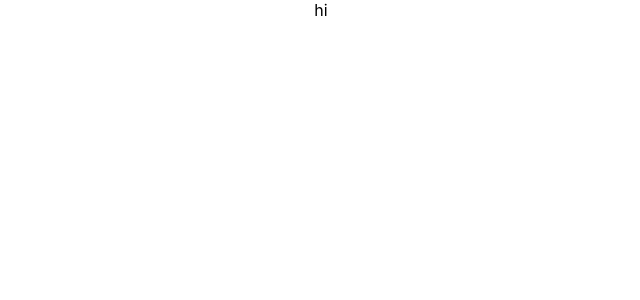
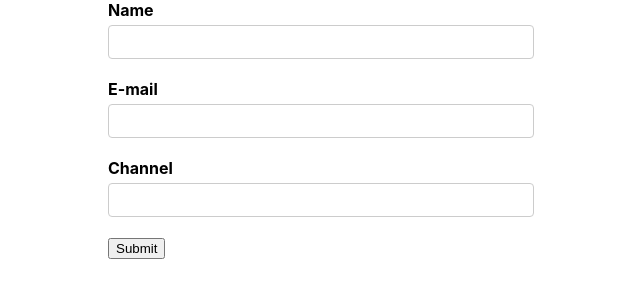
Before and after one commit to Er-RP/react-tutorials, a React (Create React App) app: page / in a window 1280 px wide. Shown: the top 300 px of the page, without its empty margins (319-959 px from the left). Built offline with nearby package versions, Linux system fonts and the light colour scheme.

Commit message:
Basic Formik Validation

```diff
--- a/package.json
+++ b/package.json
@@ -3,6 +3,7 @@
   "version": "0.1.0",
   "private": true,
   "dependencies": {
+    "formik": "^2.2.9",
     "react": "^18.1.0",
     "react-dom": "^18.1.0",
     "react-scripts": "5.0.1",
--- a/src/App.css
+++ b/src/App.css
@@ -1,38 +1,4 @@
 .App {
-  text-align: center;
+  display: flex;
+  justify-content: center;
 }
-
-.App-logo {
-  height: 40vmin;
-  pointer-events: none;
-}
-
-@media (prefers-reduced-motion: no-preference) {
-  .App-logo {
-    animation: App-logo-spin infinite 20s linear;
-  }
-}
-
-.App-header {
-  background-color: #282c34;
-  min-height: 100vh;
-  display: flex;
-  flex-direction: column;
-  align-items: center;
-  justify-content: center;
-  font-size: calc(10px + 2vmin);
-  color: white;
-}
-
-.App-link {
-  color: #61dafb;
-}
-
-@keyframes App-logo-spin {
-  from {
-    transform: rotate(0deg);
-  }
-  to {
-    transform: rotate(360deg);
-  }
-}
--- a/src/App.js
+++ b/src/App.js
@@ -1,7 +1,12 @@
+import YoutubeForm from "./components/YoutubeForm";
 import "./App.css";
 
 function App() {
-  return <div className="App">hi</div>;
+  return (
+    <div className="App">
+      <YoutubeForm />
+    </div>
+  );
 }
 
 export default App;
--- /dev/null
+++ b/src/YoutubeForm.css
@@ -0,0 +1,29 @@
+label {
+  font-weight: bold;
+  display: flex;
+  margin-bottom: 5px;
+}
+
+input[type="text"],
+input[type="email"],
+textarea {
+  display: block;
+  width: 400px;
+  padding: 6px 12px;
+  font-size: 14px;
+  line-height: 1.42857143;
+  color: #555;
+  background-color: #fff;
+  background-image: none;
+  border: 1px solid #ccc;
+  border-radius: 4px;
+  /* margin-bottom: 10px; */
+}
+
+.form-control {
+  margin-bottom: 20px;
+}
+
+.error {
+  color: red;
+}
--- /dev/null
+++ b/src/components/YoutubeForm.js
@@ -0,0 +1,91 @@
+import React from "react";
+import { useFormik } from "formik";
+import "../YoutubeForm.css";
+
+const initialValues = {
+  name: "",
+  email: "",
+  channel: "",
+};
+const onSubmit = (values) => {
+  /* Real world App's API call takes place here */
+  console.log("Form Data onSubmit : ", values);
+};
+const validate = (values) => {
+  let errors = {};
+  if (!values.name) {
+    errors.name = "Name Required";
+  }
+  if (!values.email) {
+    errors.email = "Email Required";
+  } else if (
+    !/^\w+([\.-]?\w+)*@\w+([\.-]?\w+)*(\.\w{2,3})+$/.test(values.email)
+  ) {
+    errors.email = "Invalid Email format";
+  }
+  if (!values.channel) {
+    errors.channel = "Channel Required";
+  }
+  return errors;
+};
+
+const YoutubeForm = () => {
+  const formik = useFormik({
+    initialValues,
+    onSubmit,
+    validate,
+  });
+  //   console.log("Visited Fields:", formik.touched);
+  return (
+    <div>
+      <form onSubmit={formik.handleSubmit}>
+        <div className="form-control">
+          <label htmlFor="name">Name</label>
+          <input
+            type="text"
+            id="name"
+            name="name"
+            onChange={formik.handleChange}
+            onBlur={formik.handleBlur}
+            value={formik.values.name}
+          />
+          {formik.touched.name && formik.errors.name && (
+            <span className="error">{formik.errors.name}</span>
+          )}
+        </div>
+        <div className="form-control">
+          <label htmlFor="email">E-mail</label>
+          <input
+            type="email"
+            id="email"
+            name="email"
+            onChange={formik.handleChange}
+            onBlur={formik.handleBlur}
+            value={formik.values.email}
+          />
+          {formik.touched.email && formik.errors.email && (
+            <span className="error">{formik.errors.email}</span>
+          )}
+        </div>
+        <div className="form-control">
+          <label htmlFor="channel">Channel</label>
+          <input
+            type="text"
+            id="channel"
+            name="channel"
+            onChange={formik.handleChange}
+            onBlur={formik.handleBlur}
+            value={formik.values.channel}
+          />
+          {formik.touched.channel && formik.errors.channel && (
+            <span className="error">{formik.errors.channel}</span>
+          )}
+        </div>
+
+        <button type="submit">Submit</button>
+      </form>
+    </div>
+  );
+};
+
+export default YoutubeForm;
```
Also changed, not shown: 1 other file (tests, documents, lock files or other folders).
